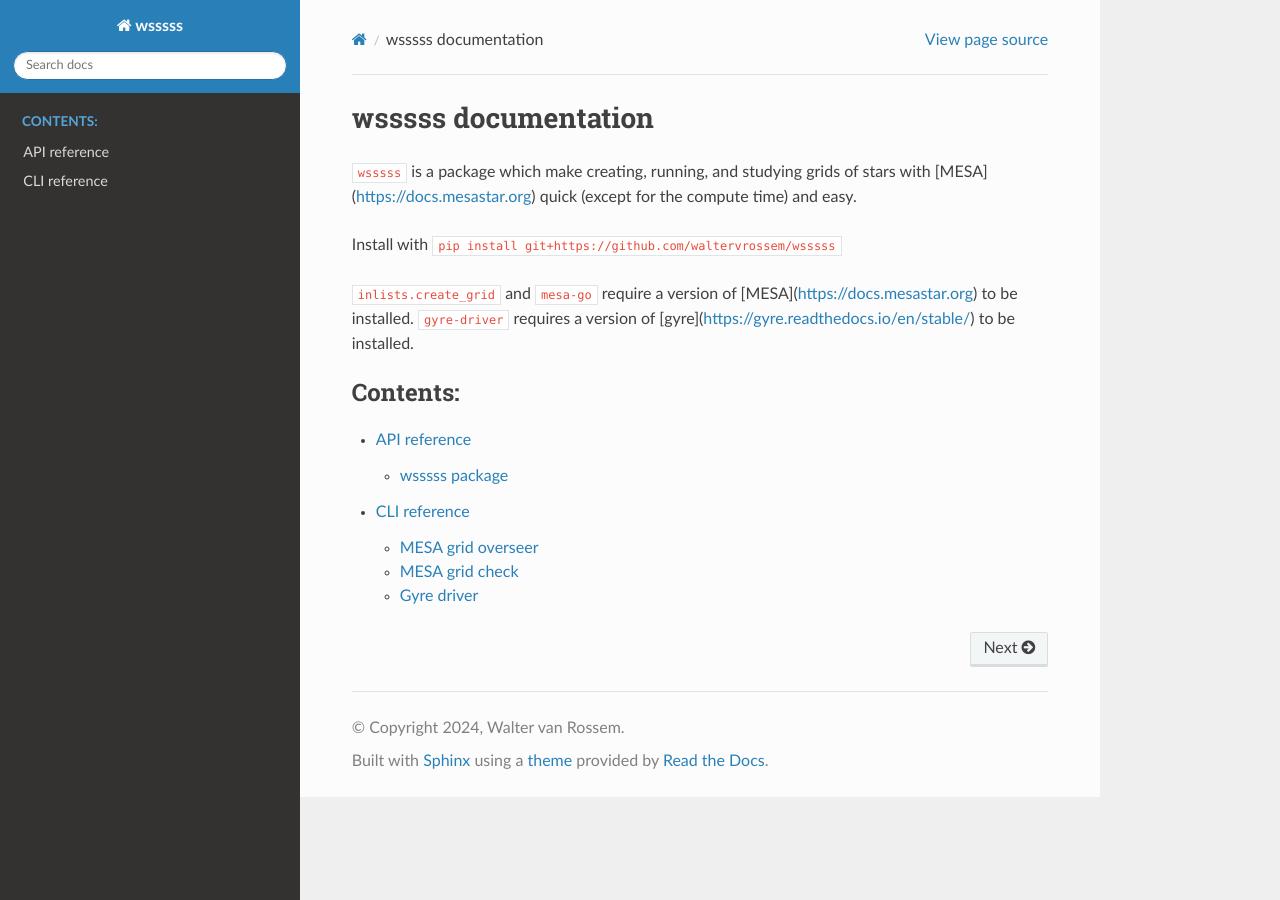
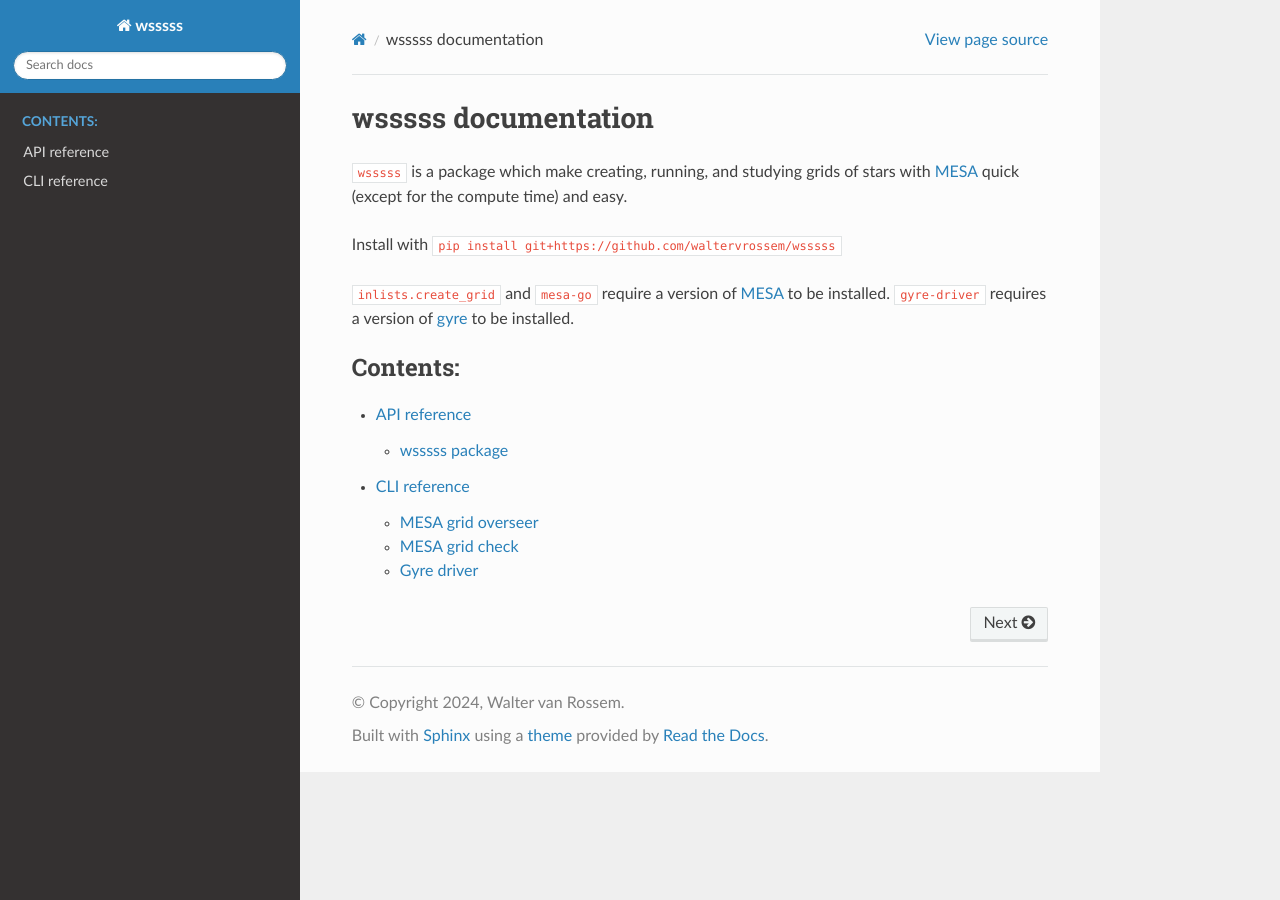
Before and after one commit to waltervrossem/wsssss, a Sphinx documentation site: the page built from docs/index.rst, in a window 1280 px wide. Built offline with Sphinx 7.4.7 and the Read the Docs theme 3.1.0, drawn with Linux system fonts in a browser that asks for light colours.

Commit message:
Fix hyperlinks in index.rst

```diff
--- a/docs/index.rst
+++ b/docs/index.rst
@@ -6,14 +6,14 @@
 wsssss documentation
 ====================
 
-``wsssss`` is a package which make creating, running, and studying grids of stars with [MESA](https://docs.mesastar.org)
+``wsssss`` is a package which make creating, running, and studying grids of stars with `MESA <https://docs.mesastar.org>`_
 quick (except for the compute time) and easy.
 
 Install with
 ``pip install git+https://github.com/waltervrossem/wsssss``
 
-``inlists.create_grid`` and ``mesa-go`` require a version of [MESA](https://docs.mesastar.org) to be installed.
-``gyre-driver`` requires a version of [gyre](https://gyre.readthedocs.io/en/stable/) to be installed.
+``inlists.create_grid`` and ``mesa-go`` require a version of `MESA <https://docs.mesastar.org>`_ to be installed.
+``gyre-driver`` requires a version of `gyre <https://gyre.readthedocs.io/en/stable/>`_ to be installed.
 
 
 .. toctree::
```
